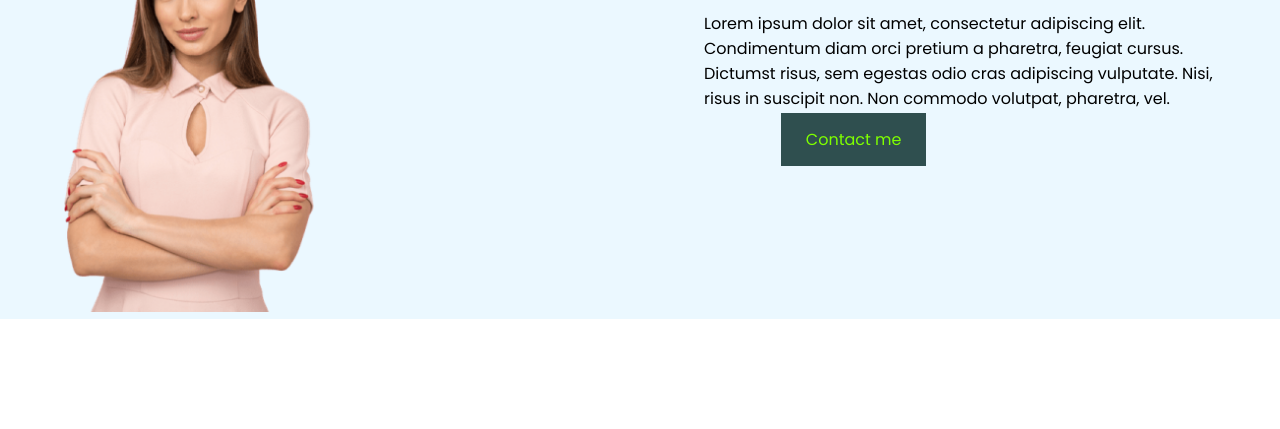
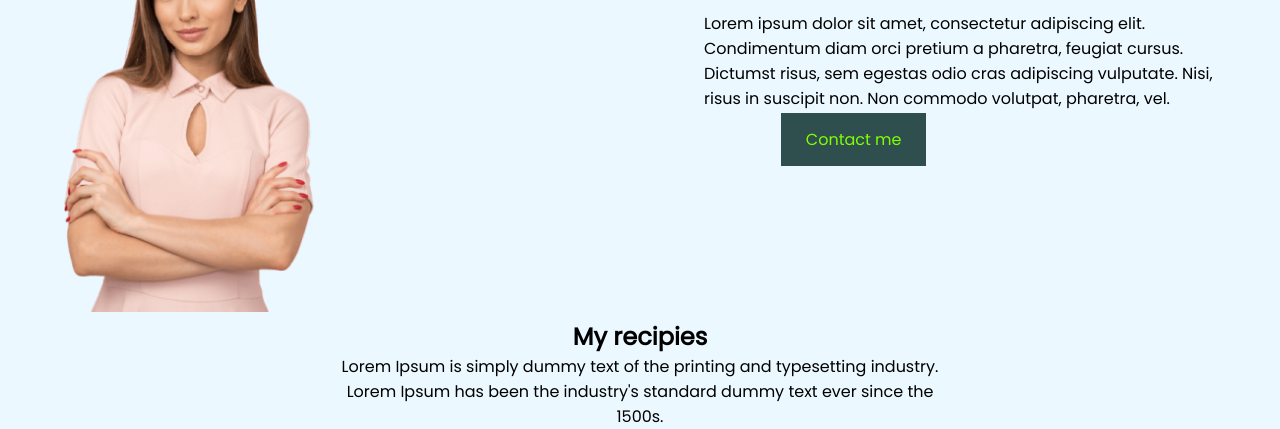
Before and after one commit to dmmonir2003/my-first-practice, a plain HTML site: page index.html in a window 1280 px wide. Shown: the part 494-923 px from the top of the page. Before the commit the page ends 813 px from the top, so only its background shows below. Drawn offline with Linux system fonts and the light colour scheme.

Commit message:
section-racepe

```diff
--- a/index.html
+++ b/index.html
@@ -51,12 +51,29 @@
 
         </div>
 
+    </section>
+
+    <section class="my-recipies">
+
+        <div>
+            <h2 id="center">My recipies</h2>
+            <p id="center">Lorem Ipsum is simply dummy text of the printing and typesetting industry. </p>
+            <p id="center">Lorem Ipsum has been the industry's standard dummy text ever since the </p>
+            <p id="center">1500s.</p>
+
+
+        </div>
+
+
+
+
+
+
+
 
 
 
     </section>
-
-
 
 
 
--- a/style.css
+++ b/style.css
@@ -5,7 +5,9 @@
 
  .top-banar {
      display: flex;
-     background-color: blanchedalmond;
+     background-image: url(Frame\ 57.jpg);
+     background-repeat: no-repeat;
+     background-position: left;
      padding-bottom: 2%;
  }
 
@@ -41,7 +43,7 @@
 
  .link-button {
      color: rgb(145, 255, 0);
-     background-color: rgb(0, 149, 255);
+     background-color: rgb(27, 110, 110);
      padding: 10px 20px;
      text-decoration: none;
 
@@ -79,3 +81,14 @@
      margin-left: 15%;
      margin-top: 20%;
  }
+
+
+
+ #center {
+     text-align: center;
+     margin: 0;
+     background-image: url(Frame\ 57.jpg);
+     background-repeat: no-repeat;
+     background-position: left;
+
+ }
```
